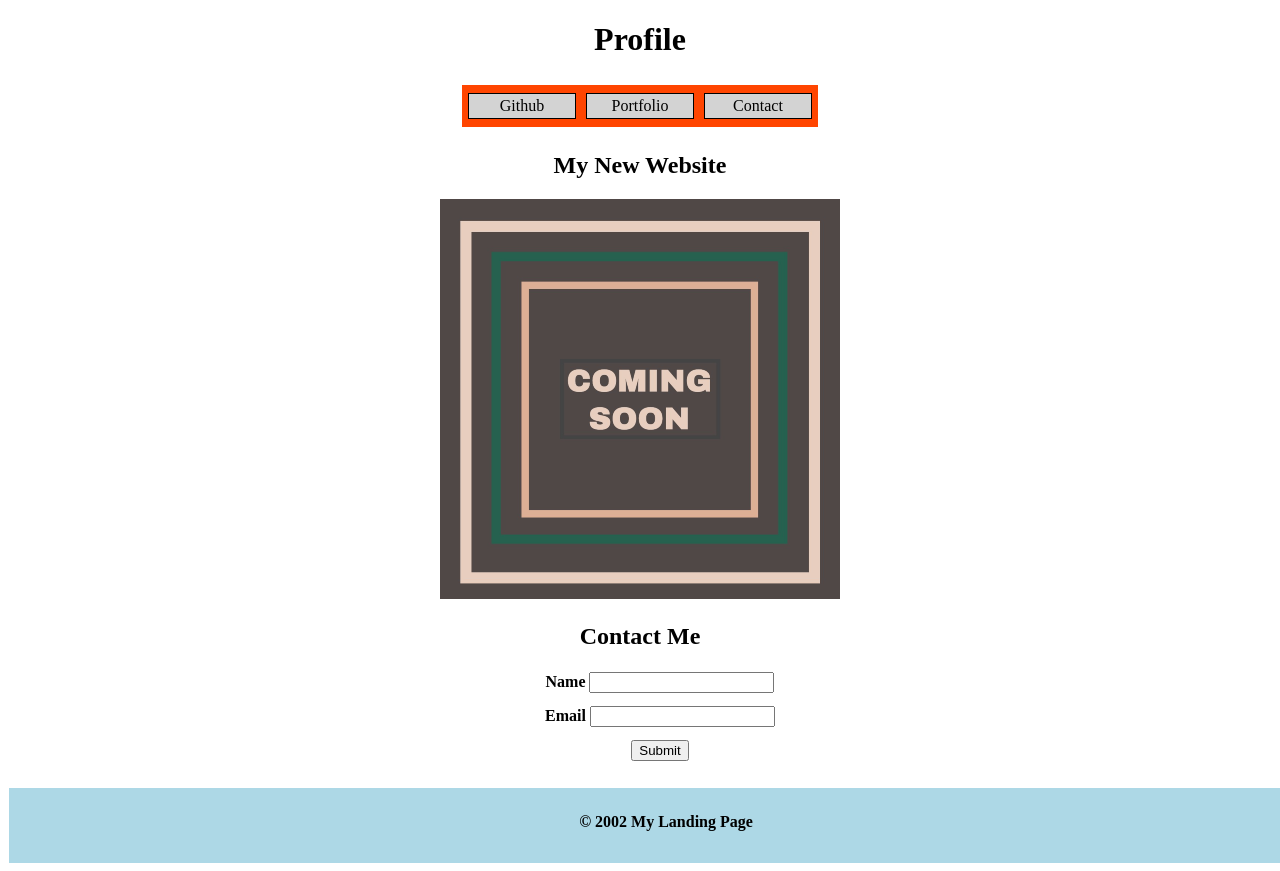
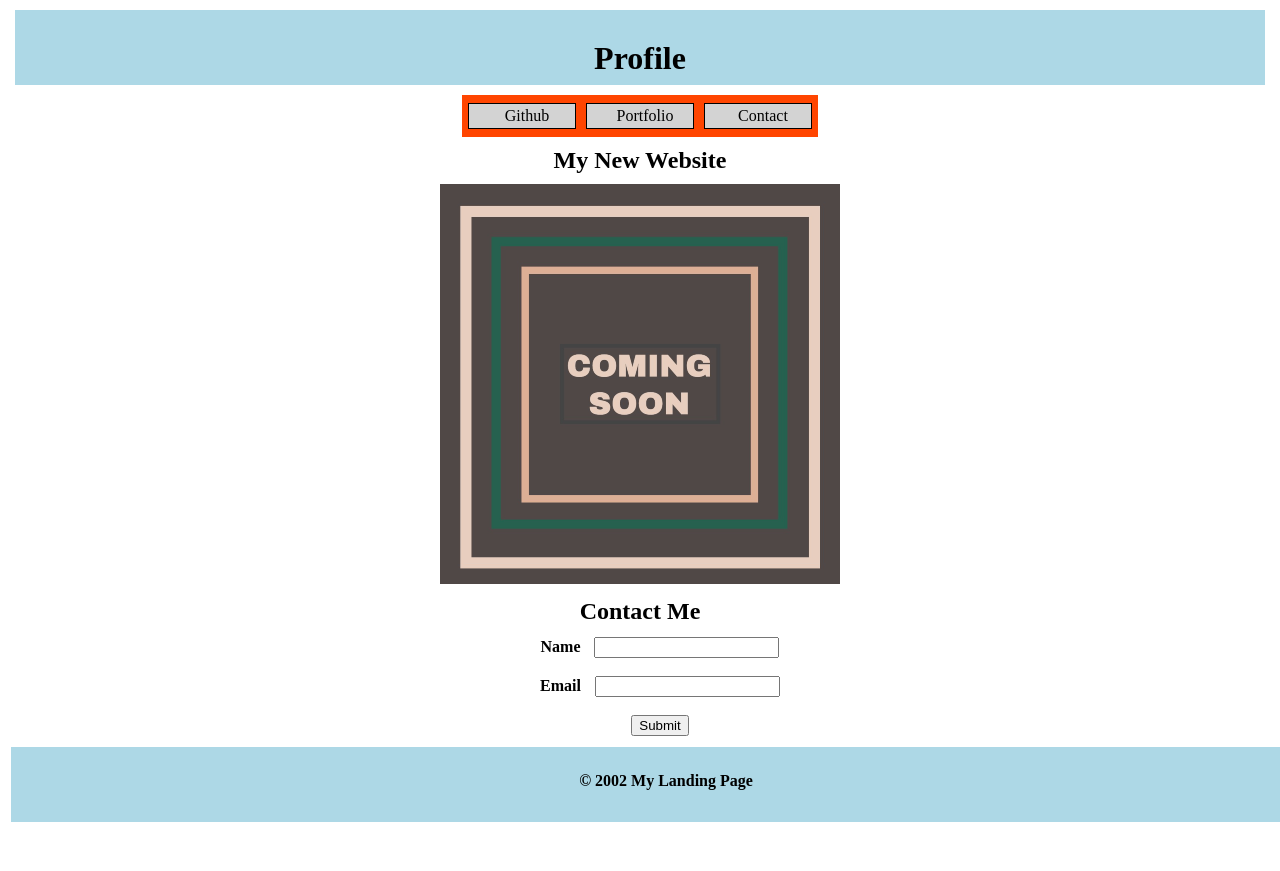
Before and after one commit to bp4924/Landing-Page, a plain HTML site: page index2.html in a window 1280 px wide. Shown: the top 871 px of the page. After the commit the page ends 832 px from the top, so only its background shows below. Drawn offline with Linux system fonts and the light colour scheme.

Commit message:
header changes

```diff
--- a/assets/css/style.css
+++ b/assets/css/style.css
@@ -1,5 +1,13 @@
 * {
   text-align: center;
+  margin: 5px;
+}
+
+header {
+  background-color: lightblue;
+  height: 25px;
+  padding: 25px;
+  margin: 5px;
 }
 
 nav {
```
